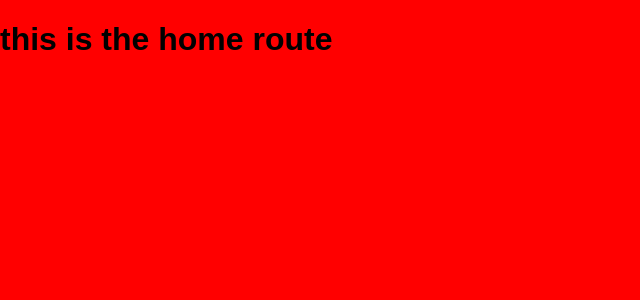
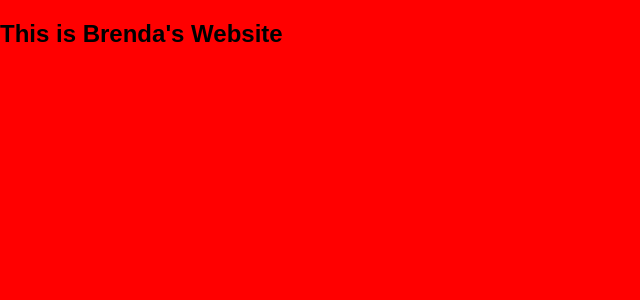
Before and after one commit to saxal28/brenda-website, a React (Create React App) app: page / in a window 1280 px wide. Shown: the top 300 px of the page, without its empty margins (0-640 px from the left). Built offline with nearby package versions, Linux system fonts and the light colour scheme.

Commit message:
initial commit

```diff
--- a/src/react/sections/HomeSection.jsx
+++ b/src/react/sections/HomeSection.jsx
@@ -4,7 +4,9 @@ export class HomeSection extends React.Component {
 	render() {
 		return (
 			<div>
-				<h1>this is the home route</h1>
+				<section className="home">
+					<h1>This is Brenda's Website</h1>
+				</section>
 			</div>
 		)
 	}
```
